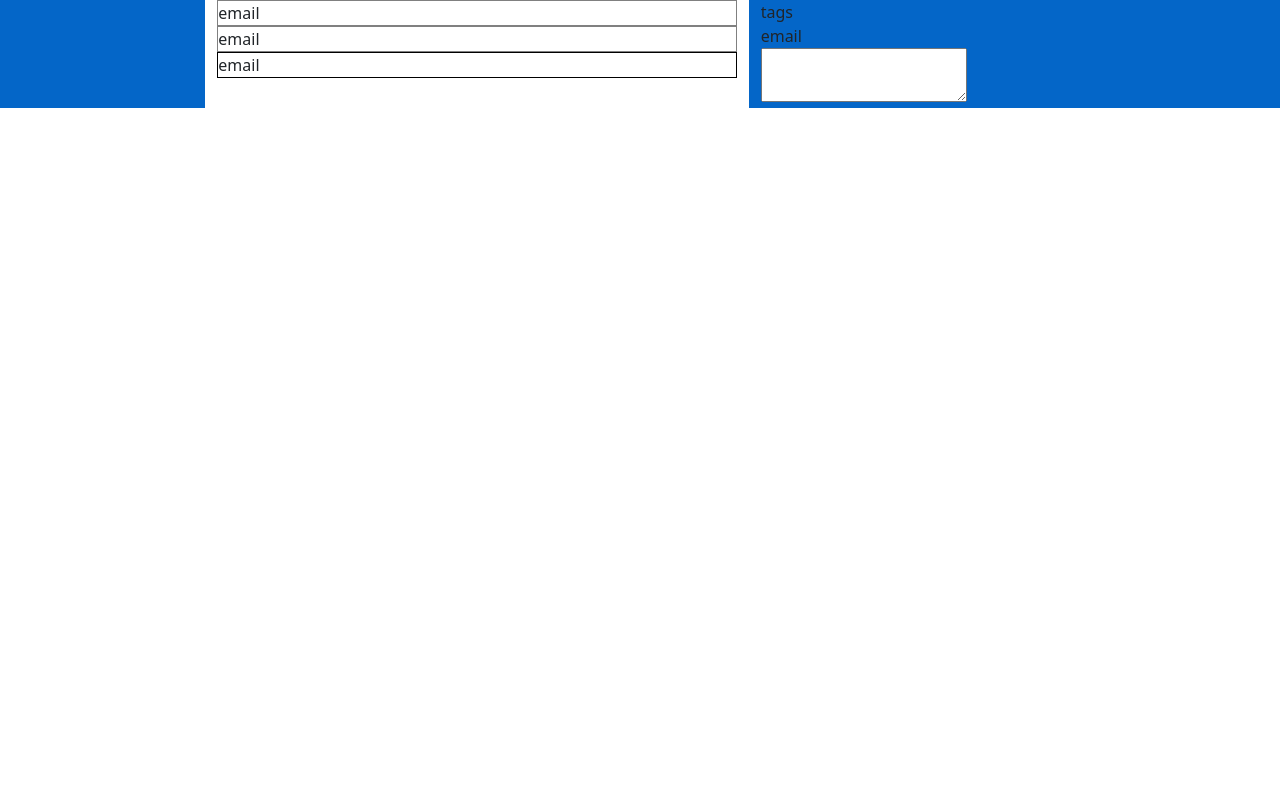
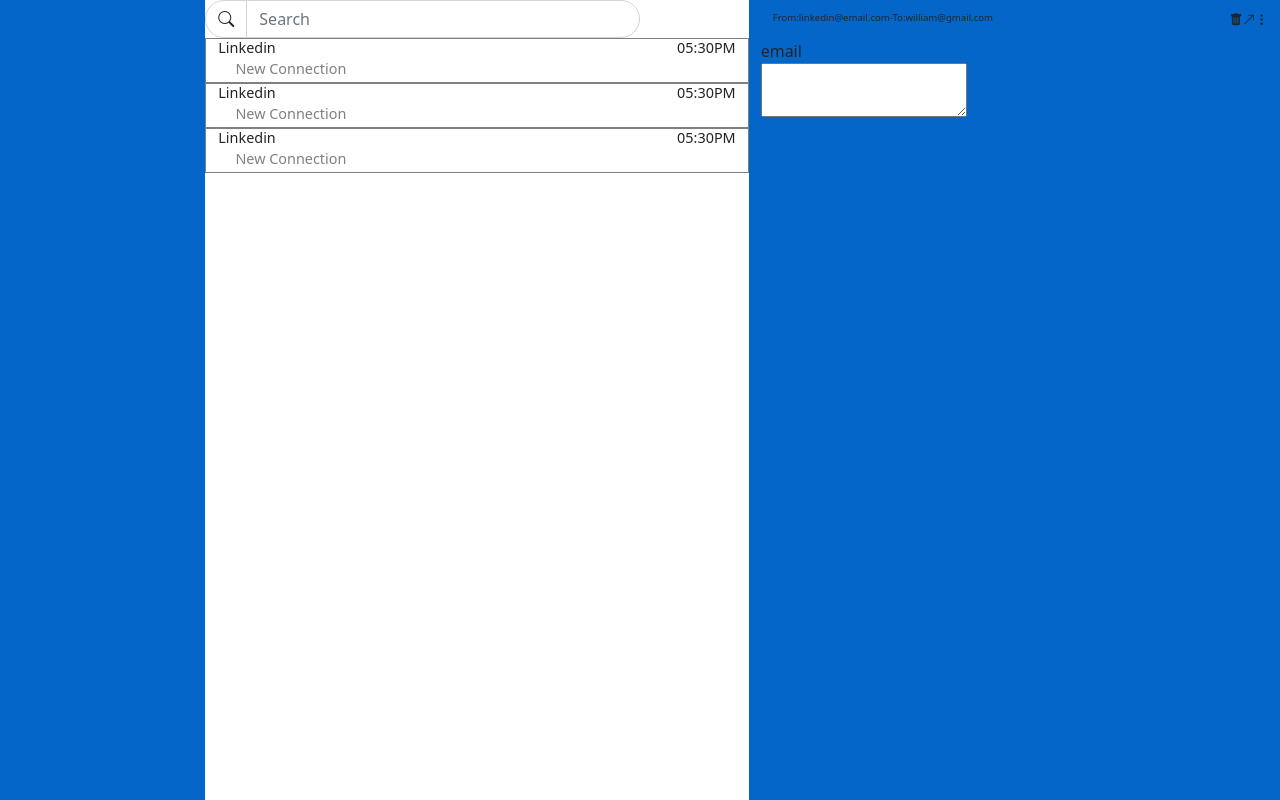
Before and after one commit to williamvelichko/bootstrap-williamvelichkocohort236-gmail.com-william, a plain HTML site: page Email-template.html in a window 1280 px wide. Drawn offline with nearby package versions, Linux system fonts and the light colour scheme.

Commit message:
save changes

```diff
--- a/Email-template.html
+++ b/Email-template.html
@@ -11,82 +11,200 @@
       integrity="sha384-EVSTQN3/azprG1Anm3QDgpJLIm9Nao0Yz1ztcQTwFspd3yD65VohhpuuCOmLASjC"
       crossorigin="anonymous"
     />
+    <link
+      rel="stylesheet"
+      href="https://cdn.jsdelivr.net/npm/bootstrap-icons@1.5.0/font/bootstrap-icons.css"
+    />
 
     <title>Email Template</title>
   </head>
   <body>
     <style>
-      .navbar-toggler {
-        color: black;
+      /* * {
+        border: 1px solid red;
+      } */
+      .main-container {
+        height: 100vh;
       }
-      .search-bar {
-        border: transparent;
+
+      /* nav bar styling */
+
+      .input-group-text {
         border-radius: 30px;
-        padding: 2px;
       }
-      .navbar {
-        /* height: 10vh; */
-        background-color: #0466c8;
-      }
-      .navbar-toggler {
-        border: none;
+      .form-control {
+        border-radius: 30px;
       }
       form {
         width: 80%;
       }
 
+      .navbar {
+        height: 10vh;
+        background-color: #0466c8;
+      }
+
       /*inbox email styling*/
       .inbox-container {
-        /* height: 45vh; */
+        height: 45vh;
         background-color: #ffffff;
+      }
+      .email-info h5,
+      h4 {
+        font-size: 0.9rem;
+      }
+
+      .email-time {
+        display: flex;
+        justify-content: flex-end;
+      }
+
+      .email-description {
+        width: 90%;
+        color: grey;
+        font-size: 0.9rem;
+        padding: 2px;
+        margin: 2px;
       }
 
       /* opened email styling*/
 
       .opened-email {
         background-color: #0466c8;
-        /* height: 45vh; */
+        height: 45vh;
+      }
+      .tags {
+        margin: 7px;
+      }
+      .opened-icons {
+        display: flex;
+        justify-content: end;
+        font-size: 0.8rem;
+        padding: 5px;
+      }
+
+      .opened-from {
+        font-size: 0.6rem;
+        padding: 5px;
+      }
+
+      /* media view ports*/
+      @media (min-width: 992px) {
+        .navbar {
+          height: 100vh;
+        }
+        .inbox-container {
+          height: 100vh;
+        }
+        .opened-email {
+          height: 100vh;
+        }
       }
     </style>
     <div class="main-container">
       <div class="row">
-        <nav class="navbar col-lg-2 navbar-expand-lg navbar-light">
+        <nav
+          class="navbar col-lg-2 navbar-expand-lg navbar-light p-0 justify-content-center"
+        >
           <div
-            class="container d-flex justify-content-between"
+            class="container d-flex justify-content-between w-100 m-0 p-sm-0"
             style="background-color: transparent"
           >
             <!-- Search bar -->
             <form class="d-flex d-lg-none">
-              <input
-                class="search-bar w-100"
-                type="search"
-                aria-label="Search"
-              />
+              <div class="input-group">
+                <span class="input-group-text bg-white">
+                  <i class="bi bi-search"></i>
+                </span>
+                <input
+                  class="form-control"
+                  type="search"
+                  placeholder="Search"
+                  aria-label="Search"
+                />
+              </div>
             </form>
+
             <!-- Hamburger menu button -->
+
             <button
               class="navbar-toggler"
               type="button"
               data-bs-toggle="collapse"
-              data-bs-target="#navbarNav"
-              aria-controls="navbarNav"
+              data-bs-target="#navbarToggleExternalContent"
+              aria-controls="navbarToggleExternalContent"
               aria-expanded="false"
               aria-label="Toggle navigation"
             >
-              <span class="navbar-toggler-icon bg-transparent" s></span>
+              <span class="navbar-toggler-icon"></span>
             </button>
           </div>
         </nav>
-
-        <div class="inbox-container col-lg-5">
-          <div class="row-lg" style="border: 1px solid grey">email</div>
-          <div class="row-lg" style="border: 1px solid grey">email</div>
-          <div class="row-lg" style="border: 1px solid black">email</div>
+        <!-- inbox with all emails-->
+        <div class="inbox-container col-lg-5 p-0">
+          <div class="row-lg d-none d-lg-flex">
+            <form class="d-flex">
+              <div class="input-group">
+                <span class="input-group-text bg-white">
+                  <i class="bi bi-search"></i>
+                </span>
+                <input
+                  class="form-control"
+                  type="search"
+                  placeholder="Search"
+                  aria-label="Search"
+                />
+              </div>
+            </form>
+          </div>
+          <div class="row-lg" style="border: 1px solid grey">
+            <div class="email-info row w-100 m-0">
+              <h4 class="email-name col-6 m-0">Linkedin</h4>
+              <h5 class="email-time col-6 m-0">05:30PM</h5>
+            </div>
+            <div
+              class="email-description-container d-flex justify-content-center"
+            >
+              <p class="email-description m-0">New Connection</p>
+            </div>
+          </div>
+          <div class="row-lg" style="border: 1px solid grey">
+            <div class="email-info row w-100 m-0">
+              <h4 class="email-name col-6 m-0">Linkedin</h4>
+              <h5 class="email-time col-6 m-0">05:30PM</h5>
+            </div>
+            <div
+              class="email-description-container d-flex justify-content-center"
+            >
+              <p class="email-description m-0">New Connection</p>
+            </div>
+          </div>
+          <div class="row-lg" style="border: 1px solid grey">
+            <div class="email-info row w-100 m-0">
+              <h4 class="email-name col-6 m-0">Linkedin</h4>
+              <h5 class="email-time col-6 m-0">05:30PM</h5>
+            </div>
+            <div
+              class="email-description-container d-flex justify-content-center"
+            >
+              <p class="email-description m-0">New Connection</p>
+            </div>
+          </div>
         </div>
 
         <!-- opened email -->
         <div class="opened-email col-lg-5">
-          <div class="tags">tags</div>
+          <div class="tags row">
+            <h5 class="opened-from col-9 m-0">
+              From:linkedin@email.com-To:william@gmail.com
+            </h5>
+            <h5 class="opened-icons col-3 m-0">
+              <i class="bi bi-trash-fill"></i>
+              <i class="bi bi-arrow-up-right"></i>
+              <i class="bi bi-three-dots-vertical"></i>
+            </h5>
+          </div>
+          <div></div>
           <div class="email-details">email</div>
           <div class="send-email">
             <div class="textarea-container">
```
